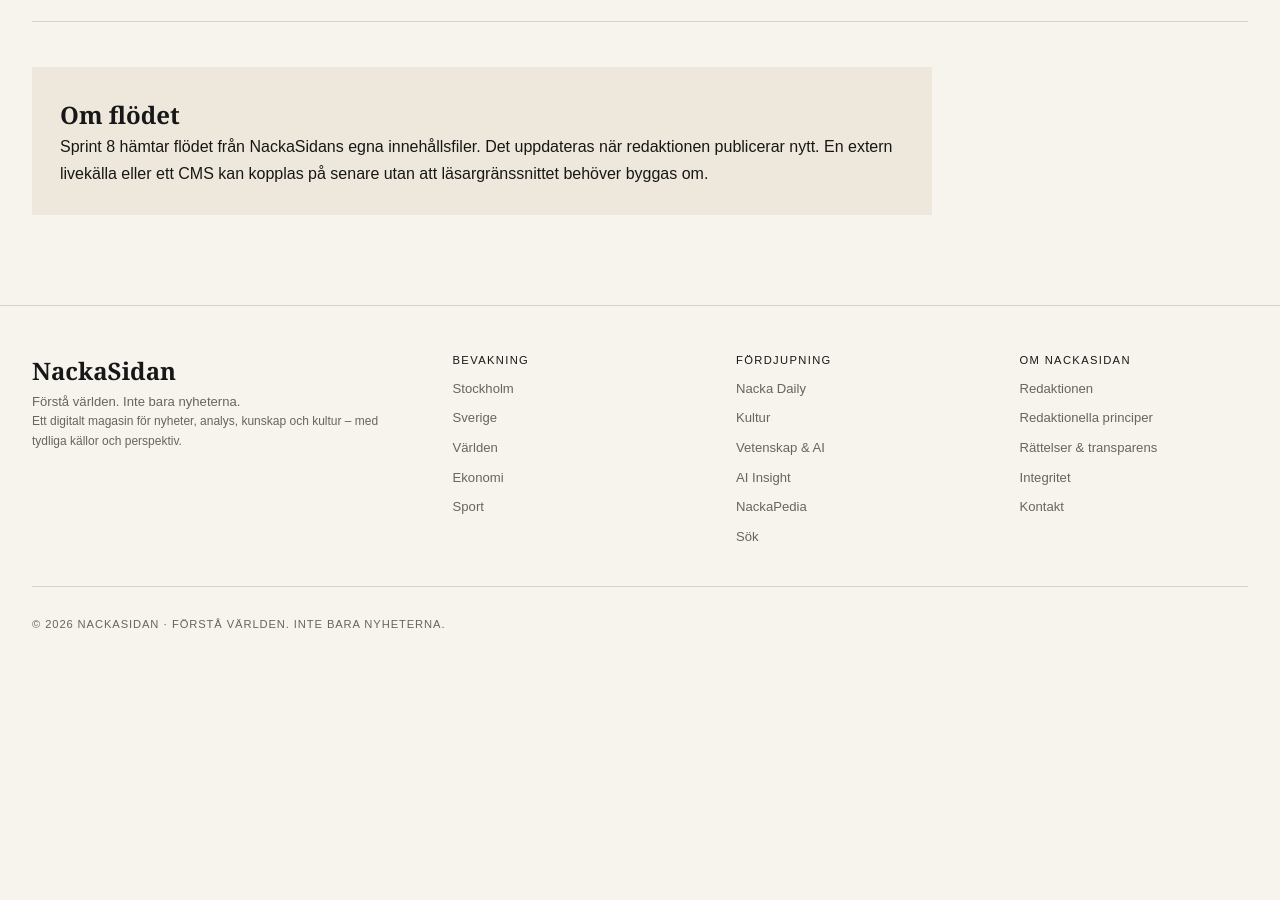
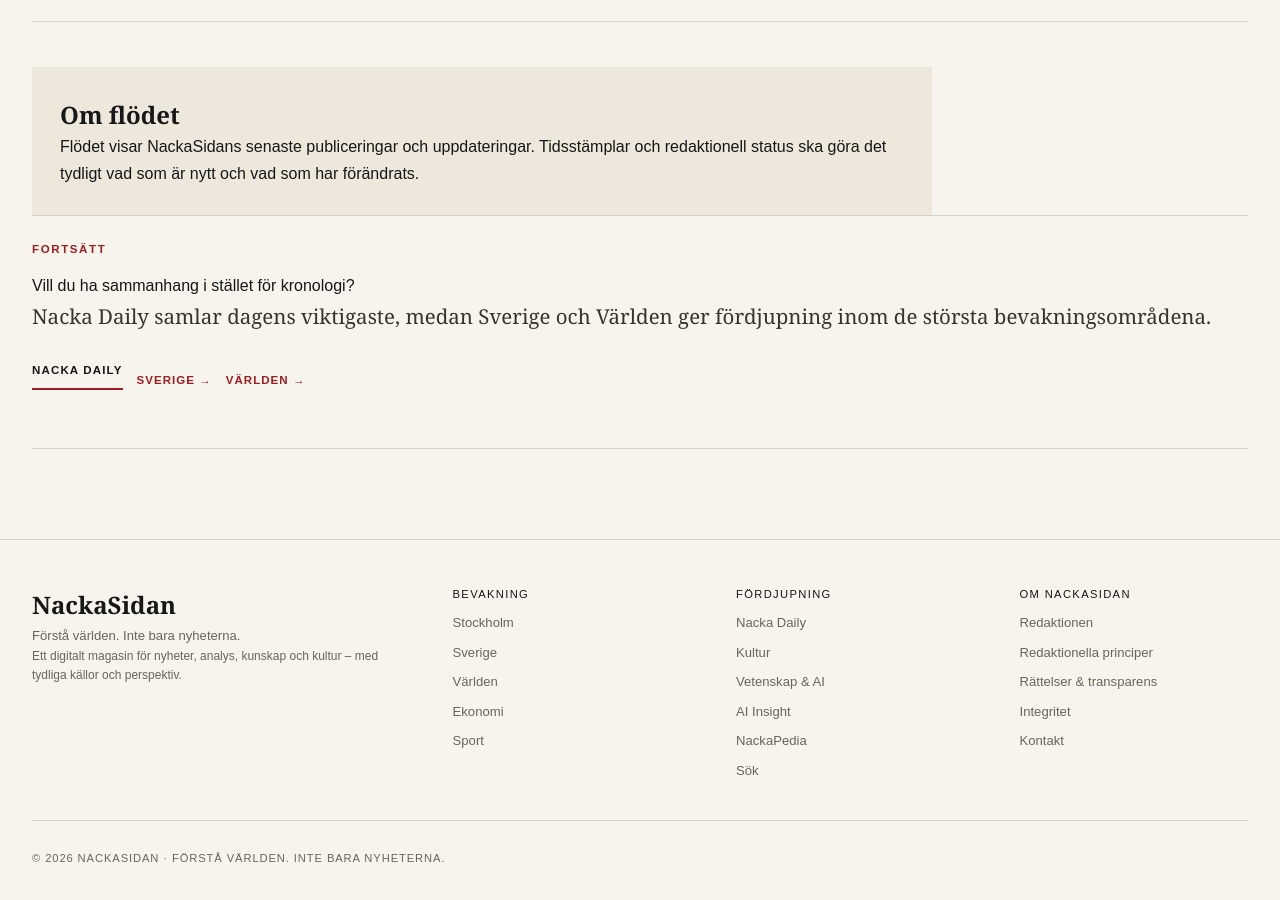
Before and after one commit to Djurgarden2019/NackaSidan-2026, a Next.js app: page /senaste in a window 1280 px wide. Shown: the part 1140-2040 px from the top of the page. Before the commit the page ends 1818 px from the top, so only its background shows below. Built offline with nearby package versions, Linux system fonts and the light colour scheme.

Commit message:
Main 283: polish latest news feed and remove prototype language

```diff
--- a/app/senaste/page.tsx
+++ b/app/senaste/page.tsx
@@ -1,8 +1,9 @@
+import Link from 'next/link';
 import { LatestNewsFeed } from '../../components/Newsroom';
 import { latestNews } from '../../content/news';
 
 export const metadata = {
-  title: 'Senaste | NackaSidan',
+  title: 'Senaste',
   description: 'Senaste publicerade briefingarna, analyserna och fördjupningarna från NackaSidan.',
 };
 
@@ -18,8 +19,14 @@ export default function LatestPage() {
         <LatestNewsFeed items={latestNews} />
         <aside className="latest-note">
           <strong>Om flödet</strong>
-          <p>Sprint 8 hämtar flödet från NackaSidans egna innehållsfiler. Det uppdateras när redaktionen publicerar nytt. En extern livekälla eller ett CMS kan kopplas på senare utan att läsargränssnittet behöver byggas om.</p>
+          <p>Flödet visar NackaSidans senaste publiceringar och uppdateringar. Tidsstämplar och redaktionell status ska göra det tydligt vad som är nytt och vad som har förändrats.</p>
         </aside>
+        <section className="section" style={{borderTop:'1px solid #d4d4d4',paddingTop:24}}>
+          <div className="kicker">Fortsätt</div>
+          <h2>Vill du ha sammanhang i stället för kronologi?</h2>
+          <p className="lead">Nacka Daily samlar dagens viktigaste, medan Sverige och Världen ger fördjupning inom de största bevakningsområdena.</p>
+          <div style={{display:'flex',gap:14,flexWrap:'wrap'}}><Link className="button" href="/daily">Nacka Daily</Link><Link className="text-link" href="/sverige">Sverige →</Link><Link className="text-link" href="/varlden">Världen →</Link></div>
+        </section>
       </div>
     </main>
   );
```
